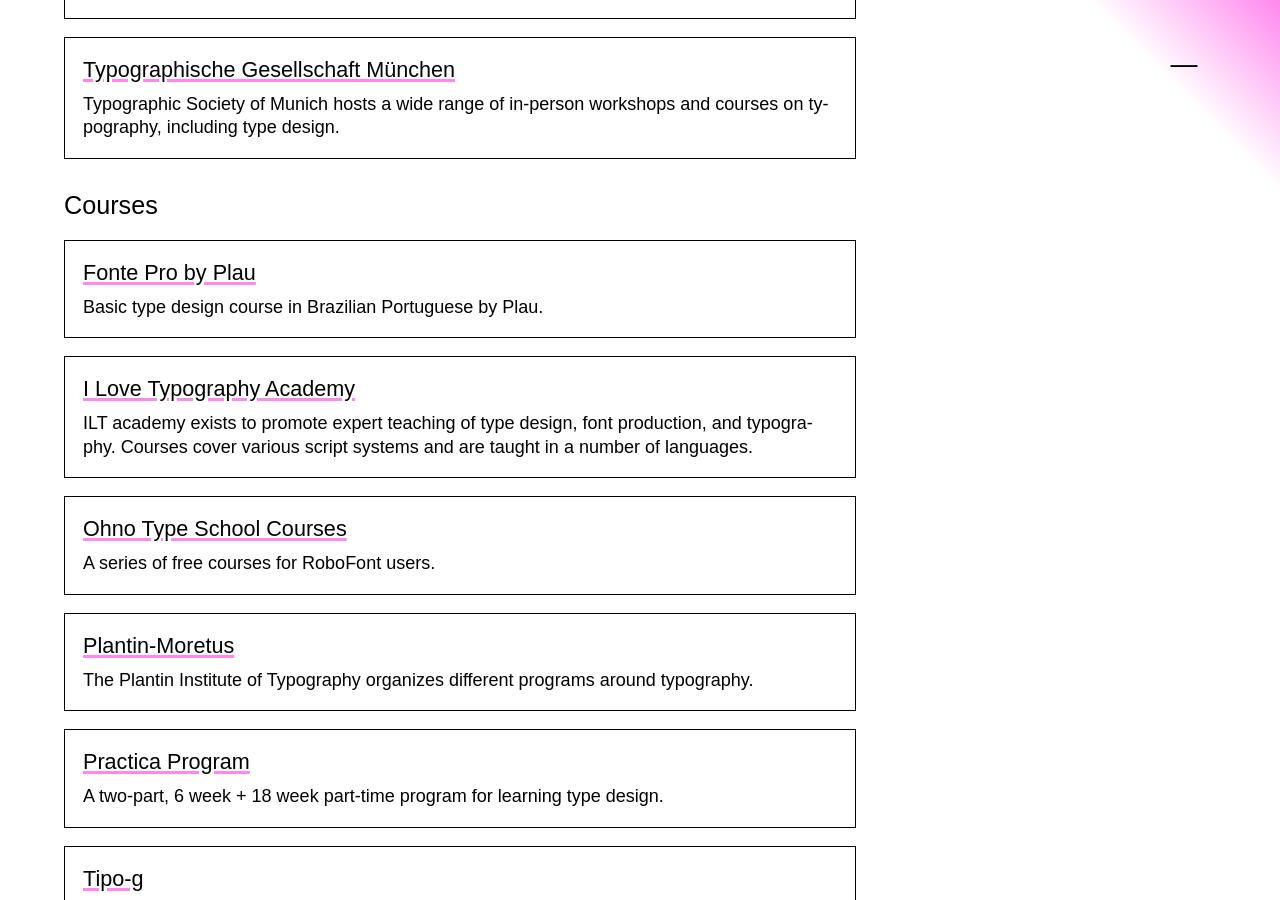
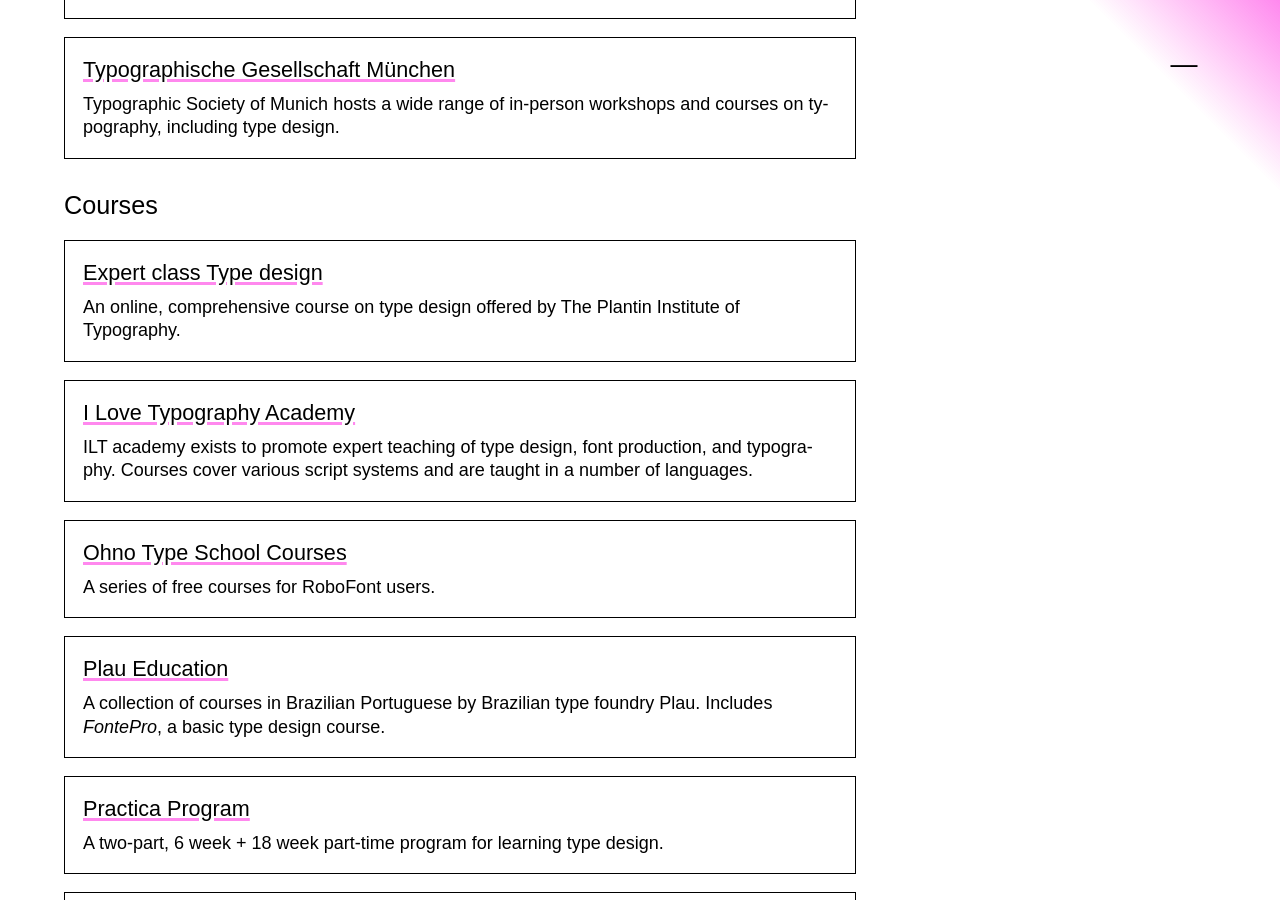
Before and after one commit to justinpenner/type-design-resources, a Jekyll site: the page built from index.md, in a window 1280 px wide and 900 px high, scrolled down 3800 px. Built offline with Jekyll 4.4.1, drawn with Linux system fonts in a browser that asks for light colours; some web fonts are replaced; some of the changed text lies outside the part shown.

Commit message:
Update data.yaml

```diff
--- a/_data/data.yaml
+++ b/_data/data.yaml
@@ -24,9 +24,9 @@
           - name: Ohno Essential RoboFont
             url: https://school.ohnotype.co/p/essential-robofont
             description: Video class introduction to the classic editor
-          - name: Learning Type Design by Charles Nix – LinkedIn Learning
+          - name: Learning Type Design
             url: https://www.linkedin.com/learning/learning-type-design/what-you-should-know
-            description: Basic Glyphs Course
+            description: A beginner type design course by Charles Nix on LinkedIn Learning.
       - name: Books
         items:
           - name: How to design fonts?
@@ -78,9 +78,9 @@
             description: Typographic Society of Munich hosts a wide range of in-person workshops and courses on typography, including type design.
       - name: Courses
         items:
-          - name: Plantin-Moretus
-            url: https://www.plantininstitute.be/about/index.html
-            description: The Plantin Institute of Typography organizes different programs around typography.
+          - name: Expert class Type design
+            url: https://www.plantininstitute.be/typedesign/index.html
+            description: An online, comprehensive course on type design offered by The Plantin Institute of Typography.
           - name: Tipo-g
             url: https://tipo-g.com/
             description: A type design school in Barcelona, Spain. Currently teaching a 21-week part-time program with an emphasis on variable fonts.
@@ -111,9 +111,9 @@
           - name: TypeDesign.Asia
             url: https://typedesign.asia/
             description: A part-time 9-week online type design course, offered with various levels of coaching and mentorship.
-          - name: Fonte Pro by Plau
-            url: https://edu.plau.design/fontepro/
-            description: Basic type design course in Brazilian Portuguese by Plau.
+          - name: Plau Education
+            url: https://edu.plau.design/
+            description: A collection of courses in Brazilian Portuguese by Brazilian type foundry Plau. Includes *FontePro*, a basic type design course.
       - name: Full-time programs
         items:
           - name: ANRT
@@ -307,8 +307,11 @@
               - name: YouTube
                 url: https://www.youtube.com/@granshanconference7285
           - name: DiaTipo
-            url: https://www.diatipo.com.br/
-            description: Largest community gathering for typography in Latin America. Currently happening in São Paulo & Belém do Pará Annually.
+            url: https://www.instagram.com/diatiposp/
+            description: A large community gathering for typography in Latin America, held annually in São Paulo & Belém do Pará.
+            links:
+              - name: Archived conference websites
+                url: https://www.diatipo.com.br/
           - name: Dynamic Font Day
             url: https://dynamicfontday.com/
             description: A conference on digital typography and technology, presented by [Typographische Gesellschaft München](https://tgm-online.de/) (Typographic Society of Munich).
@@ -427,7 +430,7 @@
           - name: "Type Design Class: Resources"
             url: https://www.typedesignclass.com/resources
             description: A series of articles and tutorials by Viktor Baltus on type design.
-          - name: "Entrelinha"
+          - name: Entrelinha
             url: https://plau.design/entrelinha
             description: Blog by Plau on everything type. In Brazilian Portuguese.
           - name: Blaze Type Blog
```
